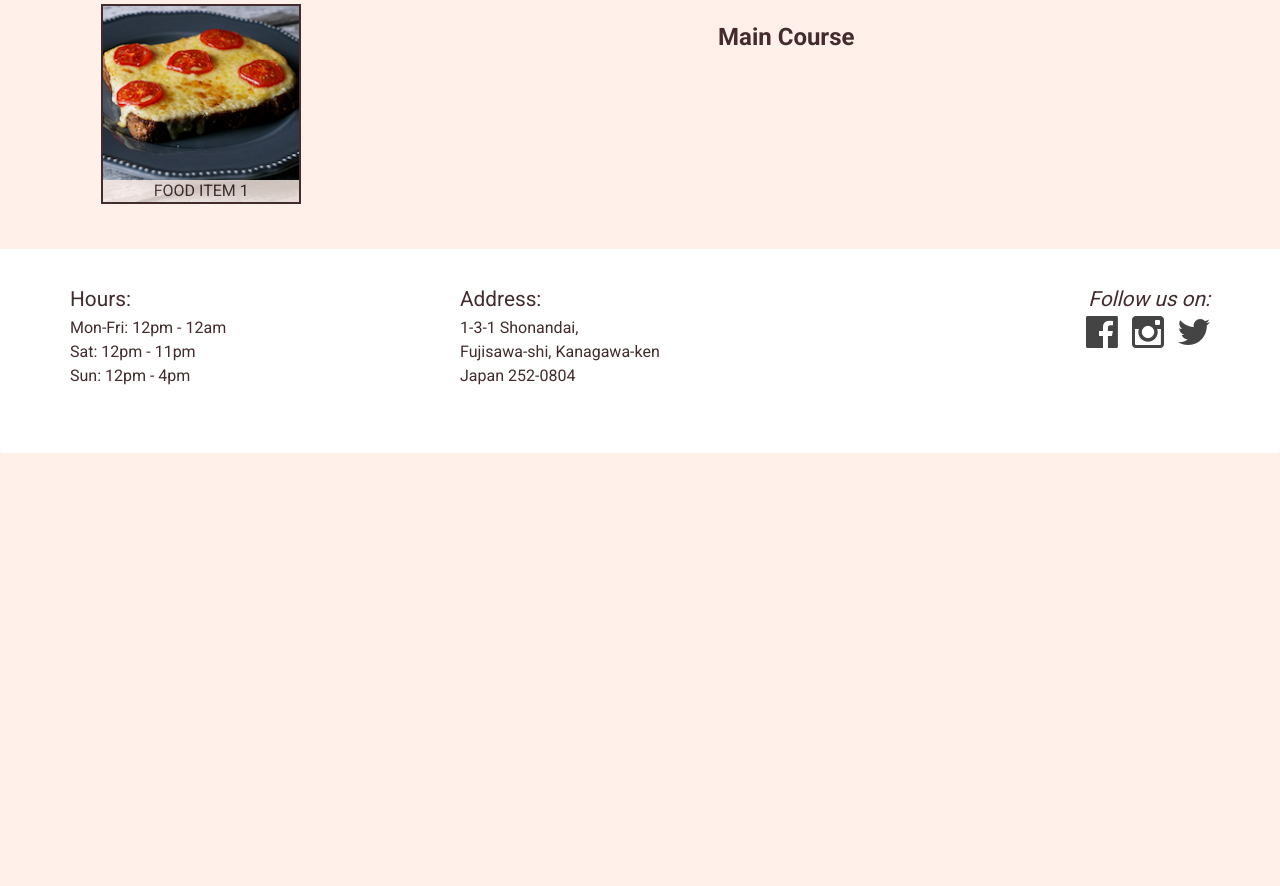
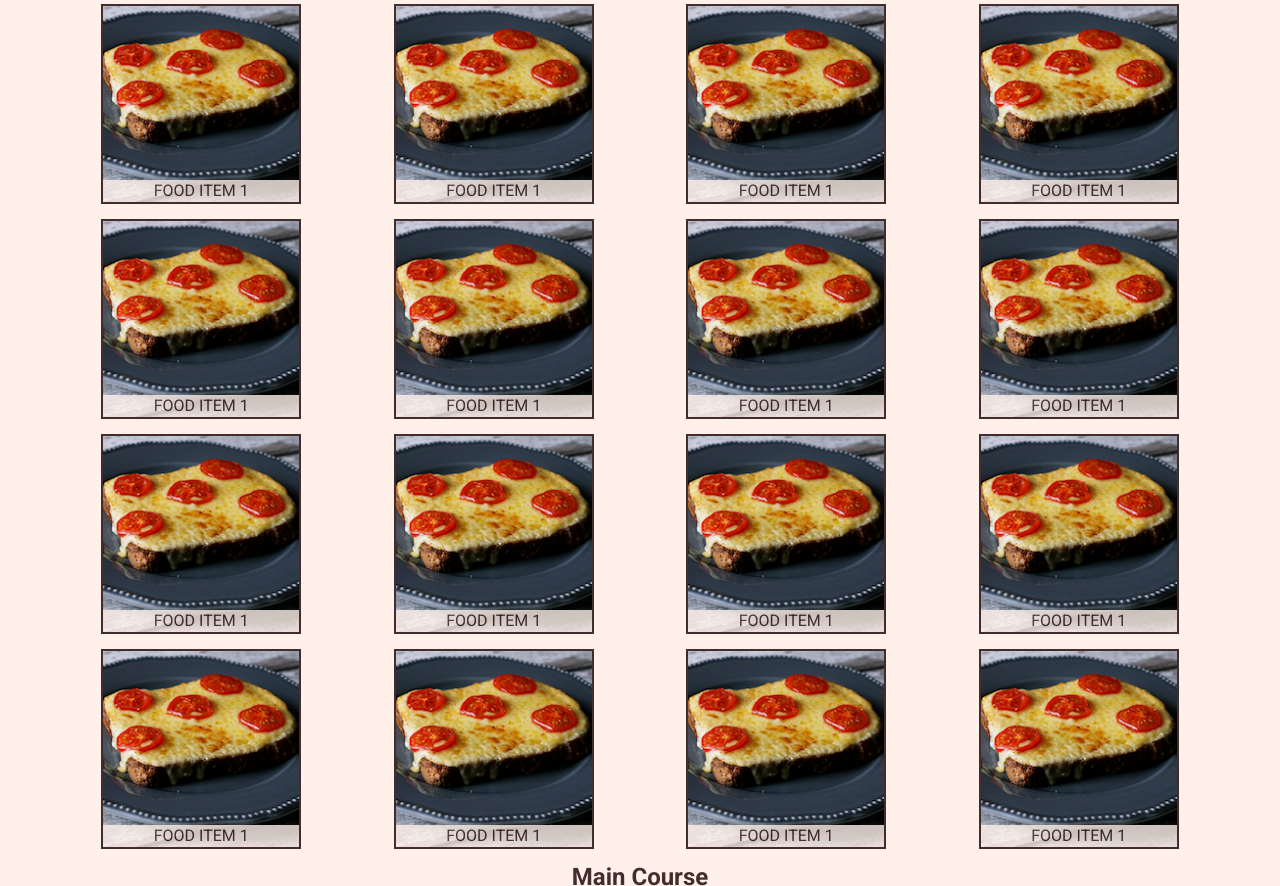
Before and after one commit to shaimayshah/FIT1, a plain HTML site: page menu.html in a window 1280 px wide. Shown: the part 280-1166 px from the top of the page. Before the commit the page ends 800 px from the top, so only its background shows below. Drawn offline with Linux system fonts and the light colour scheme.

Commit message:
Just trying it out.

```diff
--- a/menu.html
+++ b/menu.html
@@ -50,6 +50,7 @@
                             <a href="#">
                                 <span class="glyphicon glyphicon-cutlery lol"></span>
                                 <br class="hidden-xs"> Menu</a>
+
                         </li>
                         <li>
                             <a href="#">
@@ -90,11 +91,102 @@
 
         <section class="row">
         <div class="col-md-3 col-sm-4 col-xs-6 col-xxs-12">
-            <div class="menu-item-tile">
+            <div class="menu-item-tile" data-toggle="tooltip" data-placement="bottom" title=" ">
                 <img width="200" height="200" src="pictures/fooditem1cropped.png" alt="appetizer" class="img-responsive">
                 <span>Food Item 1</span>
             </div>
         </div>
+            <div class="col-md-3 col-sm-4 col-xs-6 col-xxs-12">
+                <div class="menu-item-tile" data-toggle="tooltip" data-placement="bottom" title=" ">
+                    <img width="200" height="200" src="pictures/fooditem1cropped.png" alt="appetizer" class="img-responsive">
+                    <span>Food Item 1</span>
+                </div>
+            </div>
+            <div class="col-md-3 col-sm-4 col-xs-6 col-xxs-12">
+                <div class="menu-item-tile" data-toggle="tooltip" data-placement="bottom" title=" ">
+                    <img width="200" height="200" src="pictures/fooditem1cropped.png" alt="appetizer" class="img-responsive">
+                    <span>Food Item 1</span>
+                </div>
+            </div>
+            <div class="col-md-3 col-sm-4 col-xs-6 col-xxs-12">
+                <div class="menu-item-tile" data-toggle="tooltip" data-placement="bottom" title=" ">
+                    <img width="200" height="200" src="pictures/fooditem1cropped.png" alt="appetizer" class="img-responsive">
+                    <span>Food Item 1</span>
+                </div>
+            </div>
+            <div class="col-md-3 col-sm-4 col-xs-6 col-xxs-12">
+                <div class="menu-item-tile" data-toggle="tooltip" data-placement="bottom" title=" ">
+                    <img width="200" height="200" src="pictures/fooditem1cropped.png" alt="appetizer" class="img-responsive">
+                    <span>Food Item 1</span>
+                </div>
+            </div>
+            <div class="col-md-3 col-sm-4 col-xs-6 col-xxs-12">
+                <div class="menu-item-tile" data-toggle="tooltip" data-placement="bottom" title=" ">
+                    <img width="200" height="200" src="pictures/fooditem1cropped.png" alt="appetizer" class="img-responsive">
+                    <span>Food Item 1</span>
+                </div>
+            </div>
+            <div class="col-md-3 col-sm-4 col-xs-6 col-xxs-12">
+                <div class="menu-item-tile" data-toggle="tooltip" data-placement="bottom" title=" ">
+                    <img width="200" height="200" src="pictures/fooditem1cropped.png" alt="appetizer" class="img-responsive">
+                    <span>Food Item 1</span>
+                </div>
+            </div>
+            <div class="col-md-3 col-sm-4 col-xs-6 col-xxs-12">
+                <div class="menu-item-tile" data-toggle="tooltip" data-placement="bottom" title=" ">
+                    <img width="200" height="200" src="pictures/fooditem1cropped.png" alt="appetizer" class="img-responsive">
+                    <span>Food Item 1</span>
+                </div>
+            </div>
+            <div class="col-md-3 col-sm-4 col-xs-6 col-xxs-12">
+                <div class="menu-item-tile" data-toggle="tooltip" data-placement="bottom" title=" ">
+                    <img width="200" height="200" src="pictures/fooditem1cropped.png" alt="appetizer" class="img-responsive">
+                    <span>Food Item 1</span>
+                </div>
+            </div>
+            <div class="col-md-3 col-sm-4 col-xs-6 col-xxs-12">
+                <div class="menu-item-tile" data-toggle="tooltip" data-placement="bottom" title=" ">
+                    <img width="200" height="200" src="pictures/fooditem1cropped.png" alt="appetizer" class="img-responsive">
+                    <span>Food Item 1</span>
+                </div>
+            </div>
+            <div class="col-md-3 col-sm-4 col-xs-6 col-xxs-12">
+                <div class="menu-item-tile" data-toggle="tooltip" data-placement="bottom" title=" ">
+                    <img width="200" height="200" src="pictures/fooditem1cropped.png" alt="appetizer" class="img-responsive">
+                    <span>Food Item 1</span>
+                </div>
+            </div>
+            <div class="col-md-3 col-sm-4 col-xs-6 col-xxs-12">
+                <div class="menu-item-tile" data-toggle="tooltip" data-placement="bottom" title=" ">
+                    <img width="200" height="200" src="pictures/fooditem1cropped.png" alt="appetizer" class="img-responsive">
+                    <span>Food Item 1</span>
+                </div>
+            </div>
+            <div class="col-md-3 col-sm-4 col-xs-6 col-xxs-12">
+                <div class="menu-item-tile" data-toggle="tooltip" data-placement="bottom" title=" ">
+                    <img width="200" height="200" src="pictures/fooditem1cropped.png" alt="appetizer" class="img-responsive">
+                    <span>Food Item 1</span>
+                </div>
+            </div>
+            <div class="col-md-3 col-sm-4 col-xs-6 col-xxs-12">
+                <div class="menu-item-tile" data-toggle="tooltip" data-placement="bottom" title=" ">
+                    <img width="200" height="200" src="pictures/fooditem1cropped.png" alt="appetizer" class="img-responsive">
+                    <span>Food Item 1</span>
+                </div>
+            </div>
+            <div class="col-md-3 col-sm-4 col-xs-6 col-xxs-12">
+                <div class="menu-item-tile" data-toggle="tooltip" data-placement="bottom" title=" ">
+                    <img width="200" height="200" src="pictures/fooditem1cropped.png" alt="appetizer" class="img-responsive">
+                    <span>Food Item 1</span>
+                </div>
+            </div>
+            <div class="col-md-3 col-sm-4 col-xs-6 col-xxs-12">
+                <div class="menu-item-tile" data-toggle="tooltip" data-placement="bottom" title=" ">
+                    <img width="200" height="200" src="pictures/fooditem1cropped.png" alt="appetizer" class="img-responsive">
+                    <span>Food Item 1</span>
+                </div>
+            </div>
+
 
             <h3 id="main-course-title" class="text-center">Main Course</h3>
 
```
